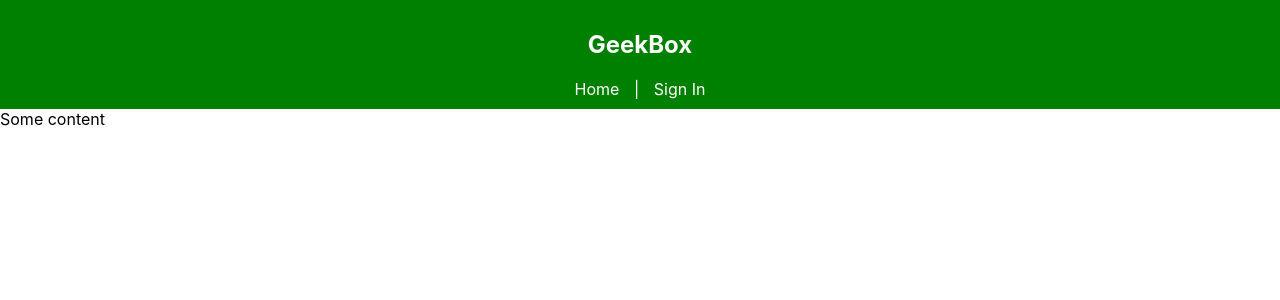
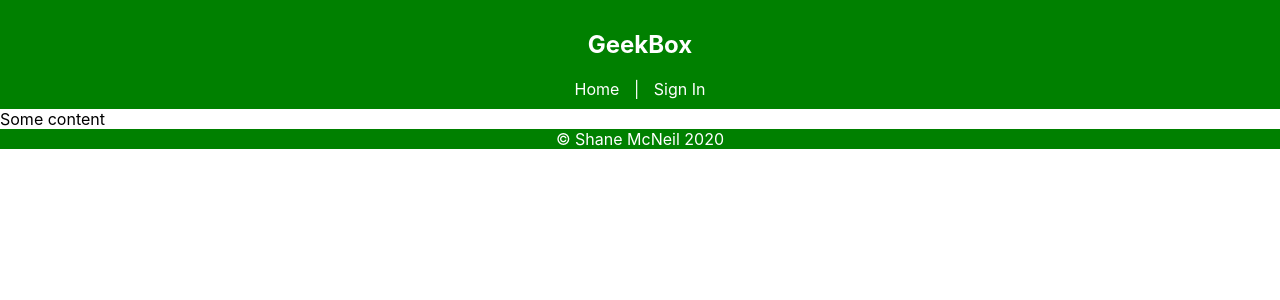
Before and after one commit to Az1rish/geekbox, a React (Create React App) app: page / in a window 1280 px wide. Shown: the top 300 px of the page. Built offline with nearby package versions, Linux system fonts and the light colour scheme.

Commit message:
create Footer with passing smoke test

```diff
--- a/src/components/App/App.js
+++ b/src/components/App/App.js
@@ -1,5 +1,6 @@
 import React, { Component } from 'react';
 import Nav from '../Nav/Nav';
+import Footer from '../Footer/Footer'
 import './App.css';
 
 class App extends Component {
@@ -12,6 +13,7 @@ class App extends Component {
         <main className="App__main">
           Some content
         </main>
+        <Footer />
       </div>
     );
   }
--- /dev/null
+++ b/src/components/Footer/Footer.css
@@ -0,0 +1,5 @@
+.Footer {
+    background-color: green;
+    text-align: center;
+    color: white;
+}
--- /dev/null
+++ b/src/components/Footer/Footer.js
@@ -0,0 +1,10 @@
+import React from 'react';
+import './Footer.css';
+
+export default function Footer() {
+  return (
+    <footer className="Footer">
+      &copy; Shane McNeil 2020
+    </footer>
+  );
+}
```
Also changed, not shown: 1 other file (tests, documents, lock files or other folders).
